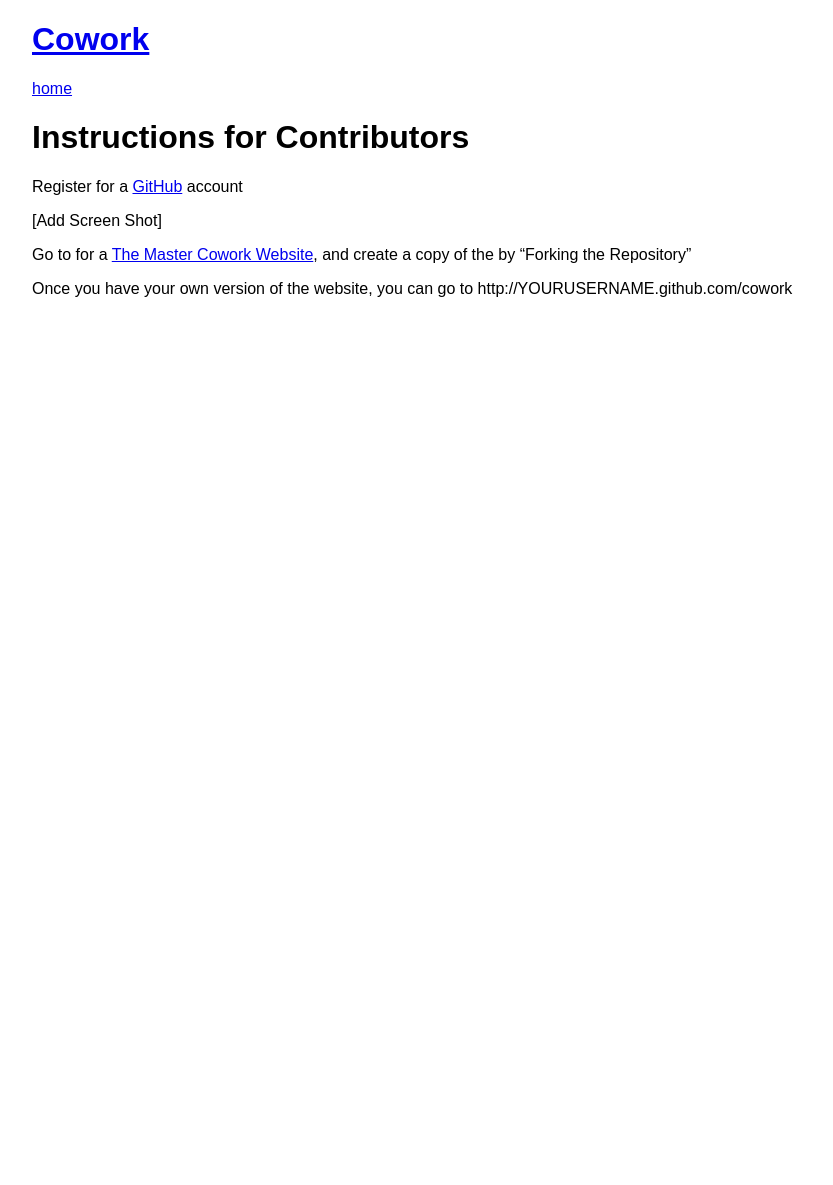
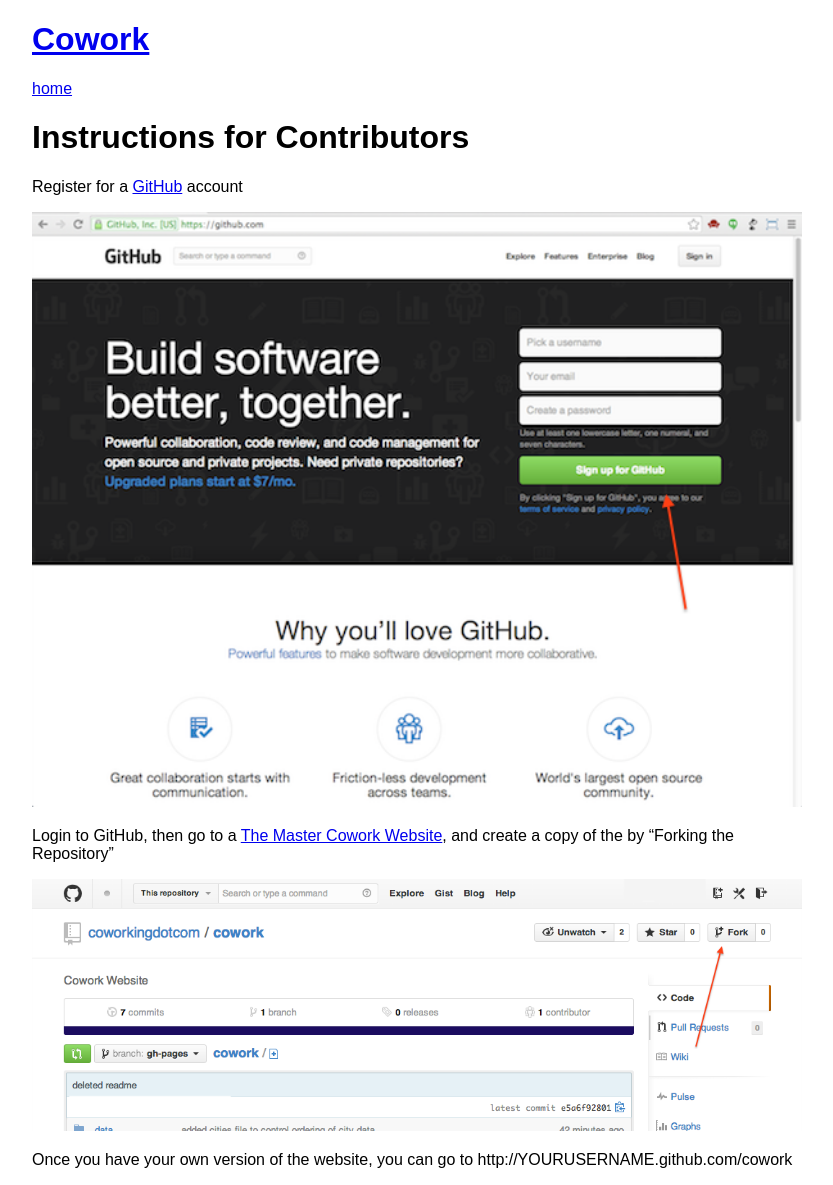
Before and after one commit to coworkingdotcom/cowork, a Jekyll site: the page built from help.md, in a window 1280 px wide. Shown: the whole page, without its empty margins (223-1056 px from the left). Built offline with Jekyll 4.4.1, drawn with Linux system fonts in a browser that asks for light colours; Markdown is read by kramdown in place of the engine named in the settings; before the commit the page ends 900 px from its top, so only the background shows below that.

Commit message:
working through instructions for contributors

```diff
--- a/help.md
+++ b/help.md
@@ -8,8 +8,10 @@
 
 Register for a [GitHub](http://github.com) account
 
-[Add Screen Shot]
+<img src="registergithub.png" />
 
-Go to for a [The Master Cowork Website](http://github.com/amirrajan/cowork), and create a copy of the by "Forking the Repository"
+Login to GitHub, then go to a [The Master Cowork Website](http://github.com/coworkingdotcom/cowork), and create a copy of the by "Forking the Repository"
+
+<img src="forkrepo.png" />
 
 Once you have your own version of the website, you can go to http://YOURUSERNAME.github.com/cowork
--- a/main.css
+++ b/main.css
@@ -13,3 +13,9 @@
 .cowork {
   margin-bottom: 5px;
 }
+
+img {
+  margin-left: auto;
+  margin-right: auto;
+  width: 100%;
+}
```
Also changed, not shown: forkrepo.png (added), registergithub.png (added).
